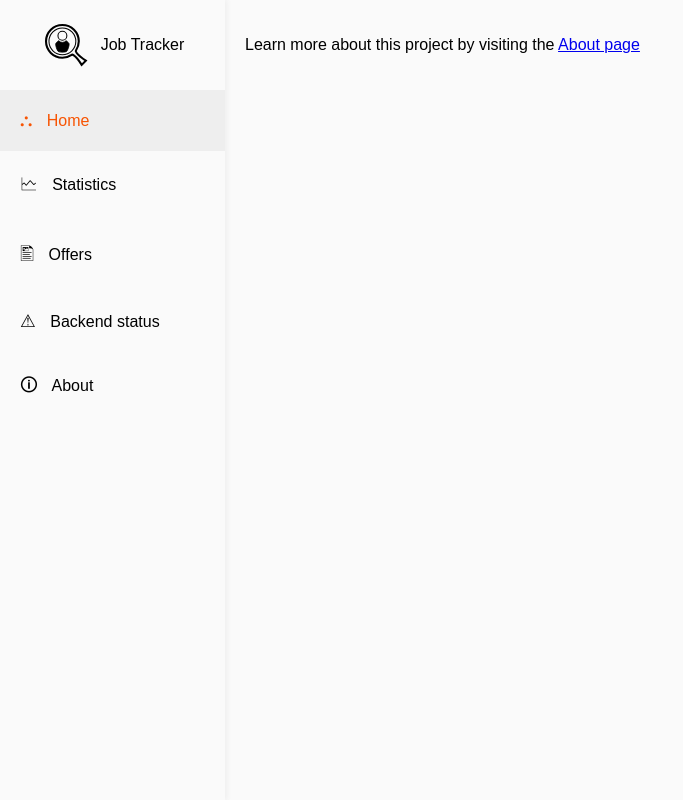
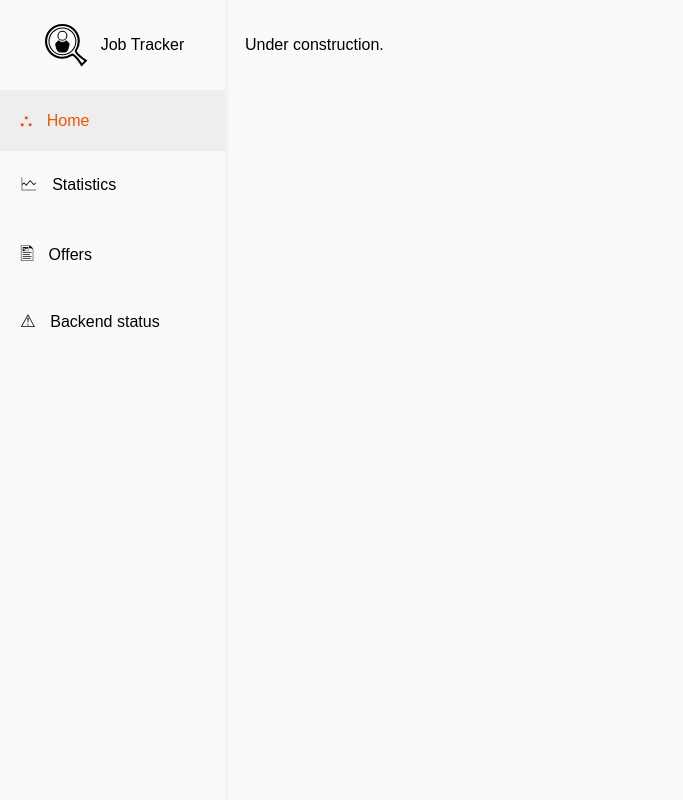
Before and after one commit to programB/job_tracker, a Flask app: page / in a window 1280 px wide. Shown: the whole page, without its empty margins (0-683 px from the left). Run offline with Flask 3, Linux system fonts and the light colour scheme.

Commit message:
(frontend) remove the About page

```diff
--- a/fla_front_end/src/job_tracker_frontend/pages/__init__.py
+++ b/fla_front_end/src/job_tracker_frontend/pages/__init__.py
@@ -2,7 +2,7 @@ from flask import Blueprint
 
 bp = Blueprint("pages", __name__)
 
-from job_tracker_frontend.pages import about, home, offers, status
+from job_tracker_frontend.pages import home, offers, status
 
 # Statistics page is provided by
 # the statistics_dash sub module
--- a/fla_front_end/src/job_tracker_frontend/templates/_navitems.html
+++ b/fla_front_end/src/job_tracker_frontend/templates/_navitems.html
@@ -15,7 +15,3 @@
   <span class="ico">&#x26a0;</span>
   <span class="txt">Backend status</span>
 </a>
-<a href="{{ url_for('pages.about') }}" class="{% if request.url_rule.endpoint == 'pages.about' %} current {% endif %}">
-  <span class="ico">&#x1f6c8;</span>
-  <span class="txt">About</span>
-</a>
--- a/fla_front_end/src/job_tracker_frontend/templates/pages/home.html
+++ b/fla_front_end/src/job_tracker_frontend/templates/pages/home.html
@@ -4,6 +4,6 @@
 
 {% block main %}
   <p>
-    Learn more about this project by visiting the <a href="{{ url_for('pages.about') }}">About page</a>
+    Under construction.
   </p>
 {% endblock main %}
```
Also changed, not shown: fla_front_end/src/job_tracker_frontend/pages/about.py (deleted, +0 -8 lines), fla_front_end/src/job_tracker_frontend/templates/pages/about.html (deleted, +0 -7 lines).
